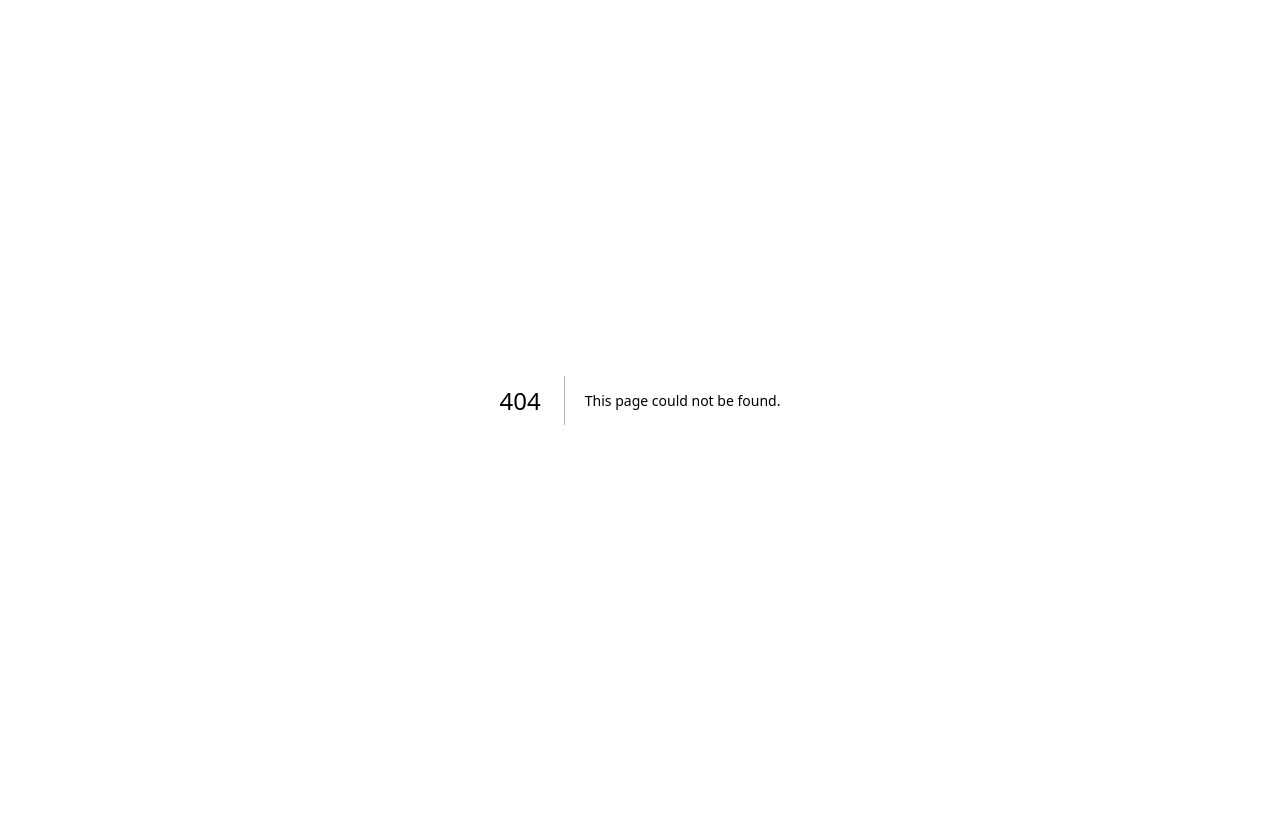
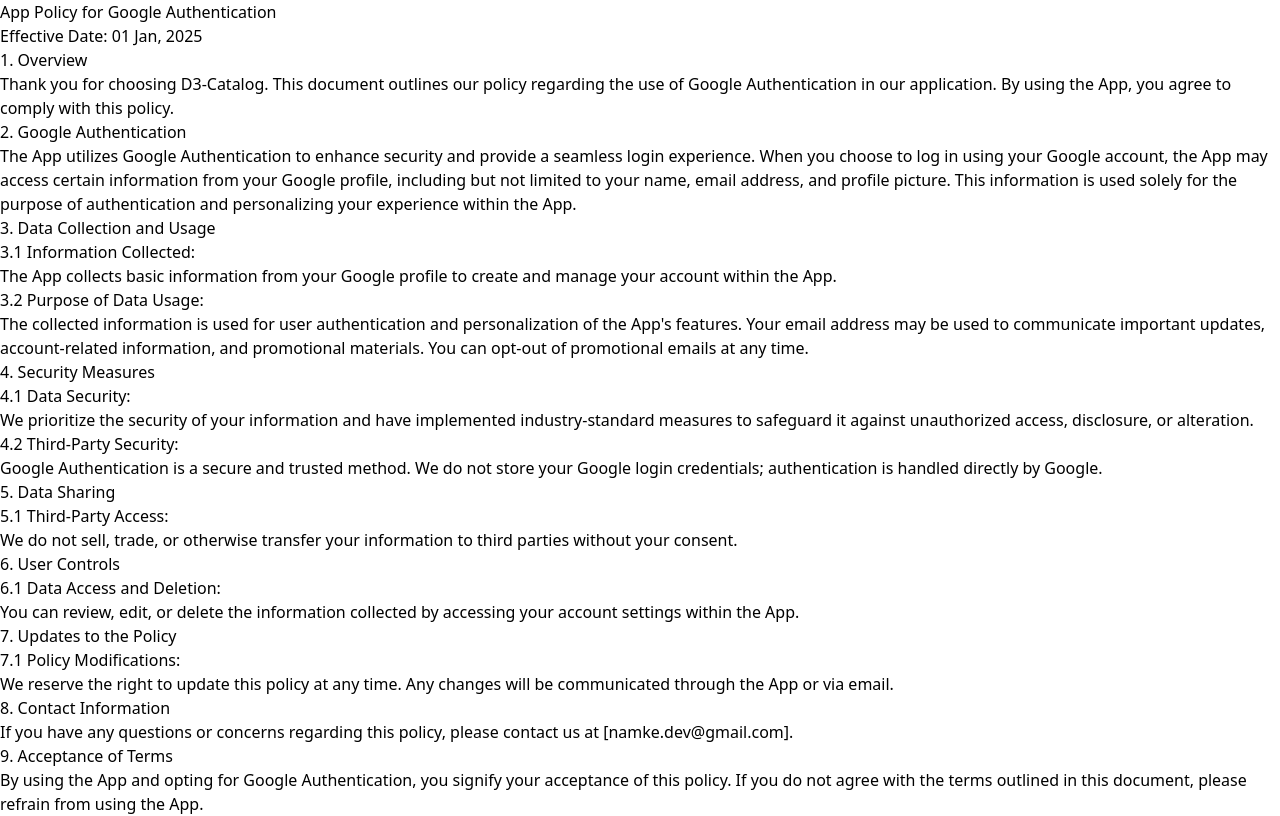
Before and after one commit to namke-dev/ThreeD-Catalog, a Next.js app: page /policy-google in a window 1280 px wide. Before the commit this address had no page. Built offline with nearby package versions, Linux system fonts and the light colour scheme.

Commit message:
update app policy

```diff
--- /dev/null
+++ b/src/pages/policy-google.js
@@ -0,0 +1,93 @@
+import React from "react";
+
+export default function policy() {
+  return (
+    <div>
+      <h1>App Policy for Google Authentication</h1>
+
+      <h2>Effective Date: 01 Jan, 2025</h2>
+
+      <h3>1. Overview</h3>
+      <p>
+        Thank you for choosing D3-Catalog. This document outlines our policy
+        regarding the use of Google Authentication in our application. By using
+        the App, you agree to comply with this policy.
+      </p>
+
+      <h3>2. Google Authentication</h3>
+      <p>
+        The App utilizes Google Authentication to enhance security and provide a
+        seamless login experience. When you choose to log in using your Google
+        account, the App may access certain information from your Google
+        profile, including but not limited to your name, email address, and
+        profile picture. This information is used solely for the purpose of
+        authentication and personalizing your experience within the App.
+      </p>
+
+      <h3>3. Data Collection and Usage</h3>
+      <h4>3.1 Information Collected:</h4>
+      <p>
+        The App collects basic information from your Google profile to create
+        and manage your account within the App.
+      </p>
+
+      <h4>3.2 Purpose of Data Usage:</h4>
+      <p>
+        The collected information is used for user authentication and
+        personalization of the App's features. Your email address may be used to
+        communicate important updates, account-related information, and
+        promotional materials. You can opt-out of promotional emails at any
+        time.
+      </p>
+
+      <h3>4. Security Measures</h3>
+      <h4>4.1 Data Security:</h4>
+      <p>
+        We prioritize the security of your information and have implemented
+        industry-standard measures to safeguard it against unauthorized access,
+        disclosure, or alteration.
+      </p>
+
+      <h4>4.2 Third-Party Security:</h4>
+      <p>
+        Google Authentication is a secure and trusted method. We do not store
+        your Google login credentials; authentication is handled directly by
+        Google.
+      </p>
+
+      <h3>5. Data Sharing</h3>
+      <h4>5.1 Third-Party Access:</h4>
+      <p>
+        We do not sell, trade, or otherwise transfer your information to third
+        parties without your consent.
+      </p>
+
+      <h3>6. User Controls</h3>
+      <h4>6.1 Data Access and Deletion:</h4>
+      <p>
+        You can review, edit, or delete the information collected by accessing
+        your account settings within the App.
+      </p>
+
+      <h3>7. Updates to the Policy</h3>
+      <h4>7.1 Policy Modifications:</h4>
+      <p>
+        We reserve the right to update this policy at any time. Any changes will
+        be communicated through the App or via email.
+      </p>
+
+      <h3>8. Contact Information</h3>
+      <p>
+        If you have any questions or concerns regarding this policy, please
+        contact us at [namke.dev@gmail.com].
+      </p>
+
+      <h3>9. Acceptance of Terms</h3>
+      <p>
+        By using the App and opting for Google Authentication, you signify your
+        acceptance of this policy. If you do not agree with the terms outlined
+        in this document, please refrain from using the App.
+      </p>
+    </div>
+  );
+}
```
